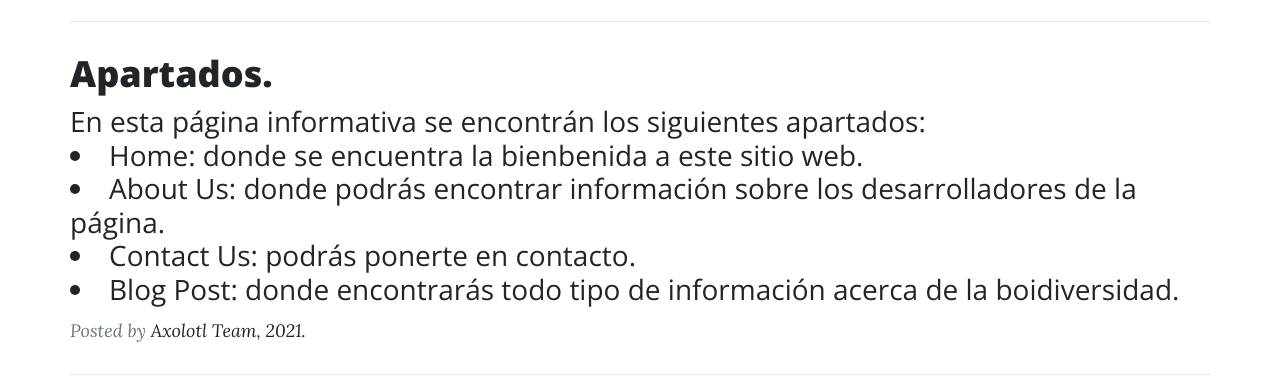
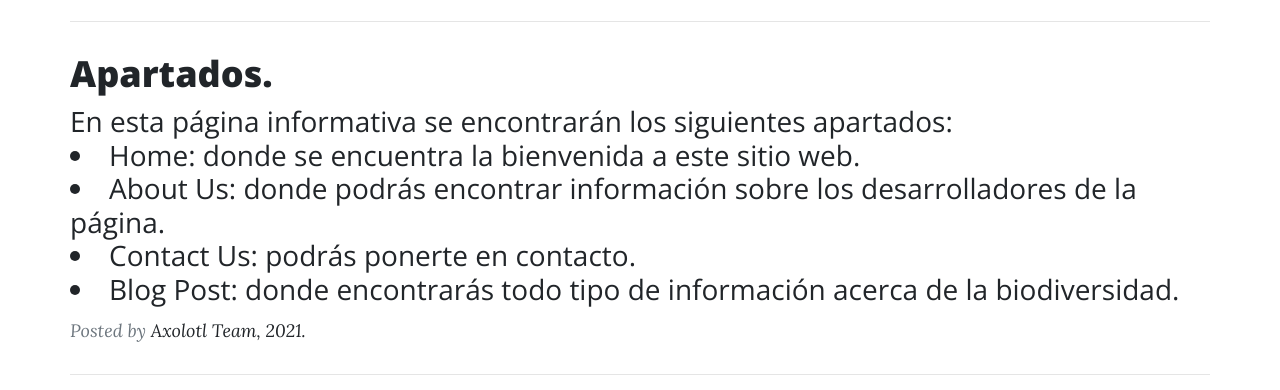
Before and after one commit to iscRamirezAbril/Biodiversidad, a PHP site: page / in a window 1280 px wide. Shown: the part 779-1169 px from the top of the page. Run offline with PHP 8.4, Linux system fonts and the light colour scheme.

Commit message:
Correcciones de ortografía.

```diff
--- a/index.php
+++ b/index.php
@@ -51,12 +51,12 @@
                 <hr>
                 <div class="post-preview"><a href="#">
                         <h2 class="post-title">Apartados.</h2>
-                        <h3 class="post-subtitle">En esta página informativa se encontrán los siguientes
+                        <h3 class="post-subtitle">En esta página informativa se encontrarán los siguientes
                             apartados:
-                            <li>Home: donde se encuentra la bienbenida a este sitio web.</li>
+                            <li>Home: donde se encuentra la bienvenida a este sitio web.</li>
                             <li>About Us: donde podrás encontrar información sobre los desarrolladores de la página.</li>
                             <li>Contact Us: podrás ponerte en contacto.</li>
-                            <li>Blog Post: donde encontrarás todo tipo de información acerca de la boidiversidad.</li>
+                            <li>Blog Post: donde encontrarás todo tipo de información acerca de la biodiversidad.</li>
                         </h3>
                     </a>
                     <p class="post-meta">Posted by <a href="#">Axolotl Team, 2021.</a></p>
```
